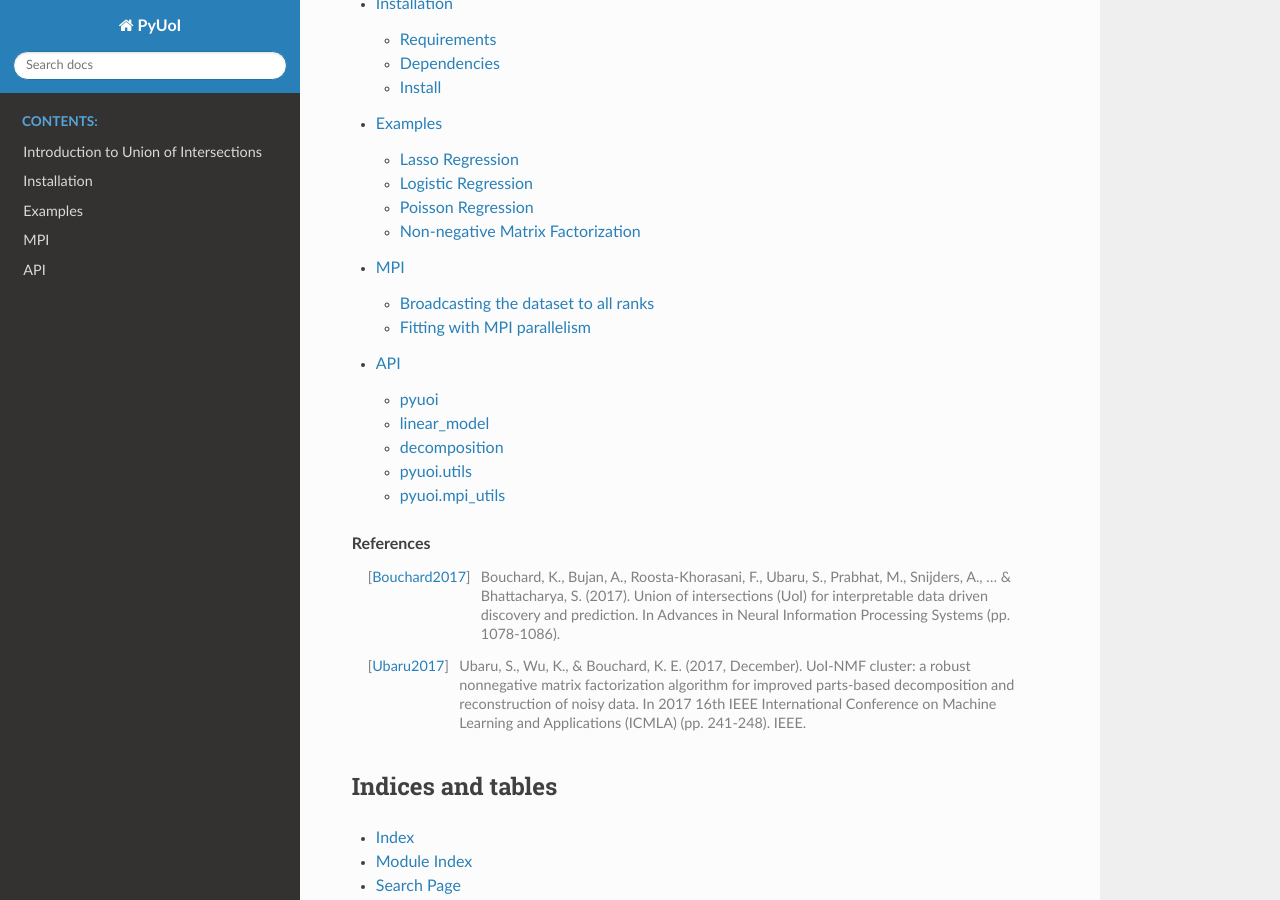
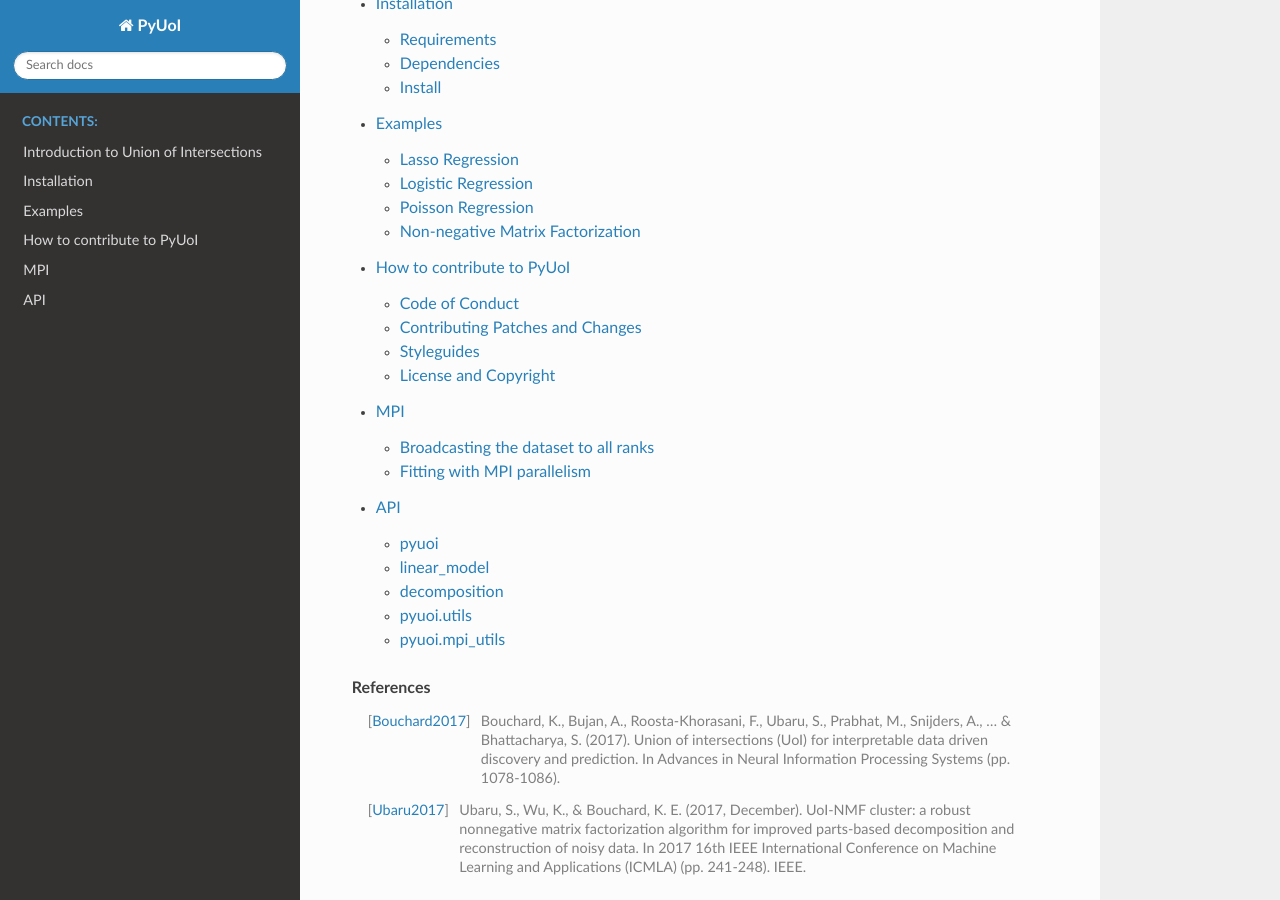
Before and after one commit to BouchardLab/pyuoi, a Sphinx documentation site: the page built from docs/source/index.rst, in a window 1280 px wide and 900 px high, scrolled down 733 px. Built offline with Sphinx 7.4.7 and the Read the Docs theme 2.0.0, drawn with Linux system fonts in a browser that asks for light colours; part of the change alters nothing that is shown.

Commit message:
adding contributing doc

```diff
--- /dev/null
+++ b/docs/source/contributing.rst
@@ -0,0 +1,61 @@
+.. PyUoI
+
+==========================
+How to contribute to PyUoI
+==========================
+
+Code of Conduct
+---------------
+
+Contributing Patches and Changes
+--------------------------------
+
+First, check whether the feature or change has already been contributed. If not, from your local copy directory, use the following commands.
+
+If you have not already, you will need to clone the repo:
+
+.. code-block:: bash
+
+    $ git clone https://github.com/BouchardLab/PyUoI.git
+
+1) First create a new branch to work on
+
+.. code-block:: bash
+
+    $ git checkout -b <new_branch>
+
+2) Make your changes.
+
+3) We will automatically run tests to ensure that your contributions didn't break anything and that they follow our style guide. You can speed up the testing cycle by running these tests locally on your own computer running ``pytest -sv tests``, ``flake8 pyuoi``, and ``flake8 tests``.
+
+4) Push your feature branch to origin
+
+.. code-block:: bash
+
+    $ git push origin <new_branch>
+
+5) Once you have tested and finalized your changes, create a pull request (PR):
+
+    * Ensure the PR description clearly describes the issue and changes.
+    * Close the relevant issue number if applicable. Writing "Closes #29" in the PR description will automatically close issue #29 when the PR is merged.
+    * If your changes fix a bug or add a feature, write a test so that it will not break in the future.
+    * Before submitting, please ensure that the tests pass and that the code follows the standard coding style.
+
+Styleguides
+-----------
+
+Documentation Styleguide
+^^^^^^^^^^^^^^^^^^^^^^^^
+
+All documentations is written in reStructuredText (RST) using Sphinx.
+
+Format Specification Styleguide
+^^^^^^^^^^^^^^^^^^^^^^^^^^^^^^^
+
+Python Code Styleguide
+^^^^^^^^^^^^^^^^^^^^^^
+
+Python coding style is checked via ``flake8`` for automatic checking of PEP8 style during pull requests.
+
+License and Copyright
+---------------------
--- a/docs/source/index.rst
+++ b/docs/source/index.rst
@@ -29,6 +29,7 @@ Further details on the UoI framework can be found in [Bouchard2017]_ and
    introduction
    installation
    examples
+   contributing
    mpi
    api
 
```
